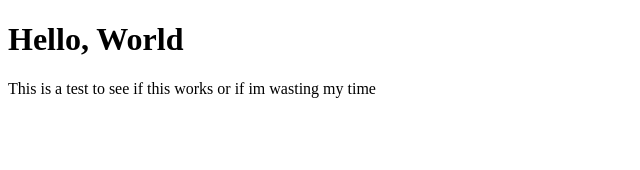
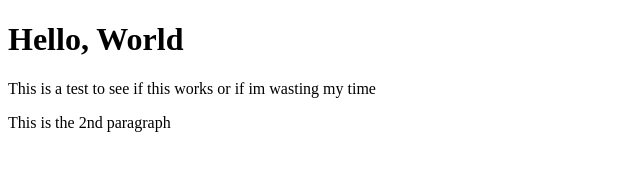
Before and after one commit to Naidoo12/Cipher-Syndicate, a plain HTML site: page index.html in a window 1280 px wide. Shown: the whole page, without its empty margins (0-640 px from the left). Drawn offline with Linux system fonts and the light colour scheme.

Commit message:
Update index.html

```diff
--- a/index.html
+++ b/index.html
@@ -8,5 +8,6 @@
 <body>
     <h1>Hello, World</h1>
     <p>This is a test to see if this works or if im wasting my time</p>
+    <p>This is the 2nd paragraph </p>
 </body>
 </html>
```
